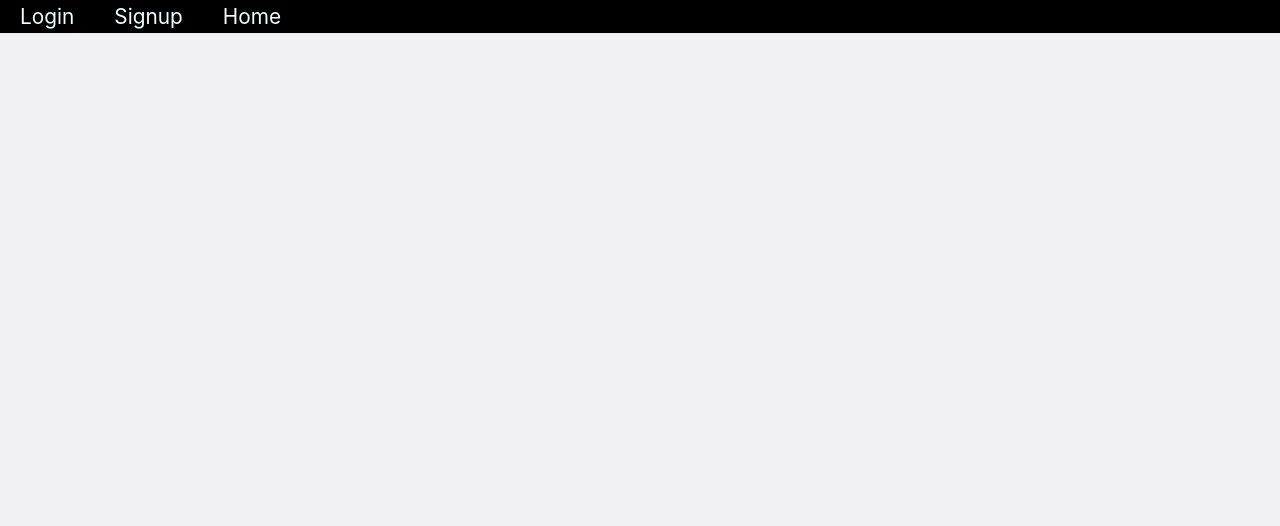
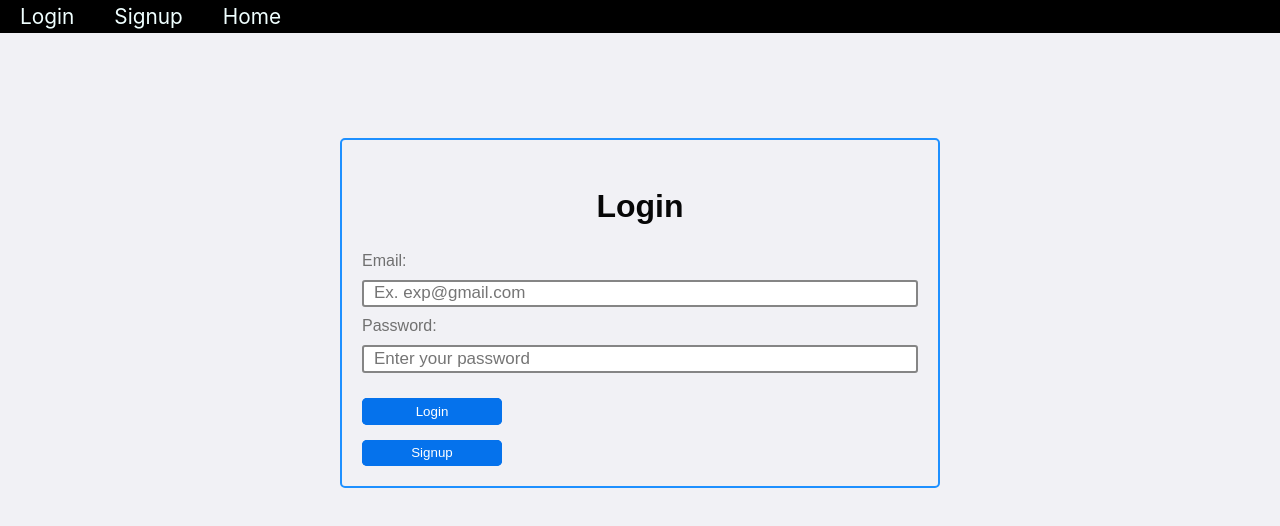
Before and after one commit to etopcuoglu95/passwordgenerator, a React (Create React App) app in the folder frontend/: page /login in a window 1280 px wide. Shown: the top 526 px of the page. Built offline with nearby package versions, Linux system fonts and the light colour scheme; the HTML template or start-up script is replaced by a standard one.

Commit message:
Added login page

```diff
--- a/frontend/src/App.js
+++ b/frontend/src/App.js
@@ -1,16 +1,25 @@
 import Home from './Pages/Home';
 import Navbar from './Components/Navbar';
 import Signup from './Pages/Signup';
+import Login from './Pages/Login';
 
 function App() {
   let component
   switch (window.location.pathname)
   {
+      case "/":
+      component = <Home />
+      break;
+
+      case "/login":
+      component = <Login />
+      break;
+
       case "/home":
       component = <Home />
       break;
 
-    case "/Signup":
+      case "/Signup":
       component = <Signup />
       break;
   }
--- /dev/null
+++ b/frontend/src/Pages/Login.js
@@ -0,0 +1,53 @@
+import React from 'react';
+import axios from "axios";
+import {Formik, Form, Field, ErrorMessage} from 'formik';
+import * as Yup from 'yup'
+
+// Do ul for buttons to do side by side
+
+function Login(){
+
+    const initialValues ={
+        email: "",
+        password: "",
+      };
+
+      const validationSchema = Yup.object().shape({
+        email: Yup.string().required(),
+        password: Yup.string().required(),
+      });
+
+      const onSubmit = (data) => {
+        //axios.post("http://localhost:5000/posts/CreateUser", data).then((response) => {
+        console.log("It worked");
+        //});
+      }
+
+      return (
+        <div className="signupPage">
+          <Formik initialValues={initialValues} onSubmit={onSubmit} validationSchema={validationSchema}>
+            <Form className="formContainerLogin">
+                <h2>Login</h2>
+              <label>Email: </label>
+              <ErrorMessage name="email" component="span"/>
+              <Field
+                id = "inputCreateUser"
+                name="email"
+                placeholder="Ex. exp@gmail.com"
+               />
+               <label>Password: </label>
+               <ErrorMessage name="password" component="span"/>
+              <Field
+                id = "inputCreateUser"
+                name="password"
+                placeholder="Enter your password"
+               />
+               <button type="submit">Login</button>
+               <button type="submit">Signup</button>
+            </Form>
+          </Formik>
+        </div>
+      )
+    }
+
+    export default Login
--- a/frontend/src/Pages/Signup.js
+++ b/frontend/src/Pages/Signup.js
@@ -2,6 +2,8 @@ import React from 'react';
 import axios from "axios";
 import {Formik, Form, Field, ErrorMessage} from 'formik';
 import * as Yup from 'yup'
+
+// Do ul for buttons to do side by side
 
 function Signup() {
 
@@ -29,7 +31,7 @@ function Signup() {
   return (
     <div className="signupPage">
       <Formik initialValues={initialValues} onSubmit={onSubmit} validationSchema={validationSchema}>
-        <Form className="formContainer">
+        <Form className="formContainerSignup">
             <h2>Create an account</h2>
           <label>Email: </label>
           <ErrorMessage name="email" component="span"/>
@@ -60,6 +62,7 @@ function Signup() {
             placeholder="Ex. Morrison"
            />
            <button type="submit">Create User</button>
+           <a href ="/login" className="account"> Already Have Account?</a>
         </Form>
       </Formik>
     </div>
--- a/frontend/src/index.css
+++ b/frontend/src/index.css
@@ -34,7 +34,7 @@ body {
   justify-content: center;
   align-items: center;
 }
-.formContainer {
+.formContainerSignup {
   display: flex;
   flex-direction: column;
   justify-content: center;
@@ -47,7 +47,20 @@ body {
   color: #707070;
 }
 
-.formContainer #inputCreateUser {
+.formContainerLogin {
+  display: flex;
+  flex-direction: column;
+  justify-content: center;
+  width: 600px;
+  height: 350px;
+  padding: 20px;
+  border: 2px solid dodgerblue;
+  border-radius: 5px;
+  font-weight: normal;
+  color: #707070;
+}
+
+.formContainerLogin #inputCreateUser {
   height: 40px;
   margin-top: 10px;
   margin-bottom: 10px;
@@ -57,7 +70,7 @@ body {
   font-size: 17px;
 }
 
-.formContainer button {
+.formContainerLogin button {
   margin-top: 15px;
   height: 40px;
   border: none;
@@ -69,9 +82,45 @@ body {
   box-shadow: inset 0 0 0 1px #0572ec;
 }
 
-.formContainer button:hover {
+.formContainerLogin button:hover {
   cursor: pointer;
   background-color: dodgerblue;
+}
+
+.formContainerSignup #inputCreateUser {
+  height: 40px;
+  margin-top: 10px;
+  margin-bottom: 10px;
+  border: 2px solid #858585;;
+  border-radius: 3px;
+  padding-left: 10px;
+  font-size: 17px;
+}
+
+.formContainerSignup button {
+  margin-top: 15px;
+  height: 40px;
+  border: none;
+  background-color: lightskyblue;
+  border-radius: 5px;
+  color: white;
+  width: 140px;
+  background-color: #0572ec;
+  box-shadow: inset 0 0 0 1px #0572ec;
+}
+
+.formContainerSignup button:hover {
+  cursor: pointer;
+  background-color: dodgerblue;
+}
+
+.account
+{
+  color: dodgerblue;
+  text-decoration: none;
+  display: stretch;
+  justify-content: space-between;
+  padding: .25rem;
 }
 
 span {
```
